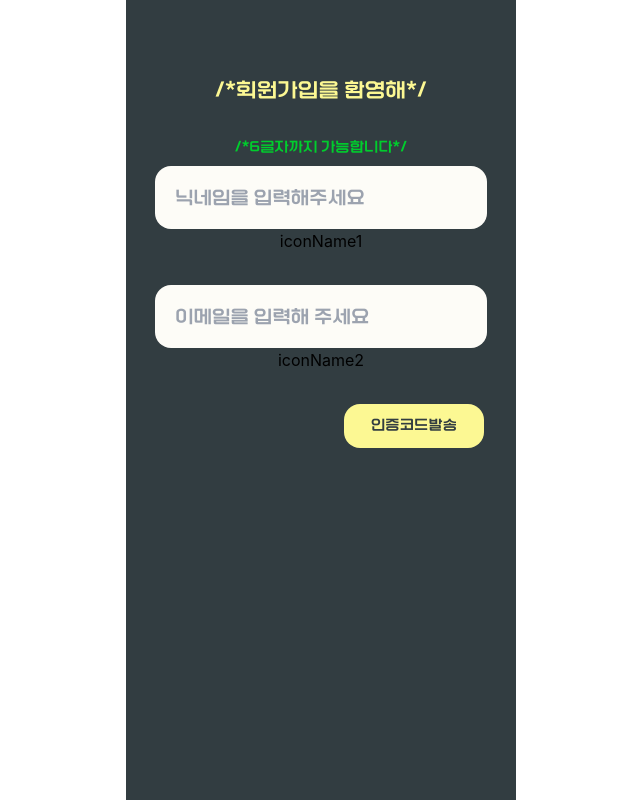
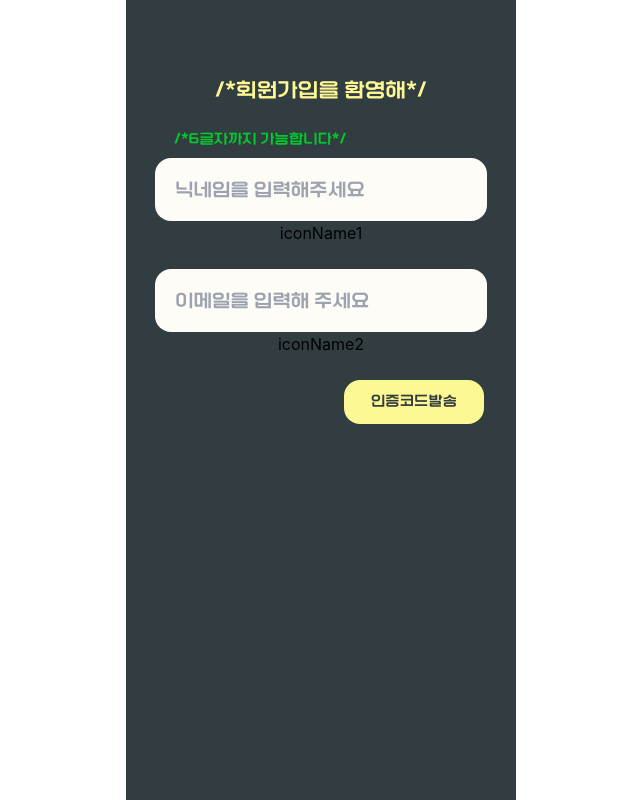
Before and after one commit to mato268/new_SNS, a React (Create React App) app in the folder newsns/: page /signUP in a window 1280 px wide. Shown: the whole page, without its empty margins (319-959 px from the left). Built offline with nearby package versions, Linux system fonts and the light colour scheme.

Commit message:
feat : 닉네임 설명 위치 수정

```diff
--- a/newsns/src/SignUpPage.tsx
+++ b/newsns/src/SignUpPage.tsx
@@ -20,7 +20,7 @@ export default function SignUpPage() {
   };
   return (
     <div className="bg-deepdark w-width sm:w-width md:w-xWidth lg:w-xLwidth h-full flex justify-center text-center items-center relative">
-      <div className="absolute top-1/3 -mt-48 space-y-8">
+      <div className="absolute top-1/3 -mt-48 space-y-6">
         <Typo
           tag="h1"
           fonts="korea"
@@ -30,8 +30,8 @@ export default function SignUpPage() {
         >
           /*회원가입을 환영해*/
         </Typo>
-        <div className="space-y-2">
-          <div className="relative">
+        <div className="space-y-1">
+          <div className="relative min-h-nickNameMinHeight flex justify-start left-12">
             {nickname.length === 0 && (
               <Typo tag="p" fonts="korea" sizes="small" fontColor="green">
                 /*6글자까지 가능합니다*/
--- a/newsns/tailwind.config.js
+++ b/newsns/tailwind.config.js
@@ -60,6 +60,7 @@ module.exports = {
       modalMinWidth: "305px",
     },
     minHeight: {
+      nickNameMinHeight: "25px",
       modalMinHeight: "251px",
     },
     fontFamily: {
```
